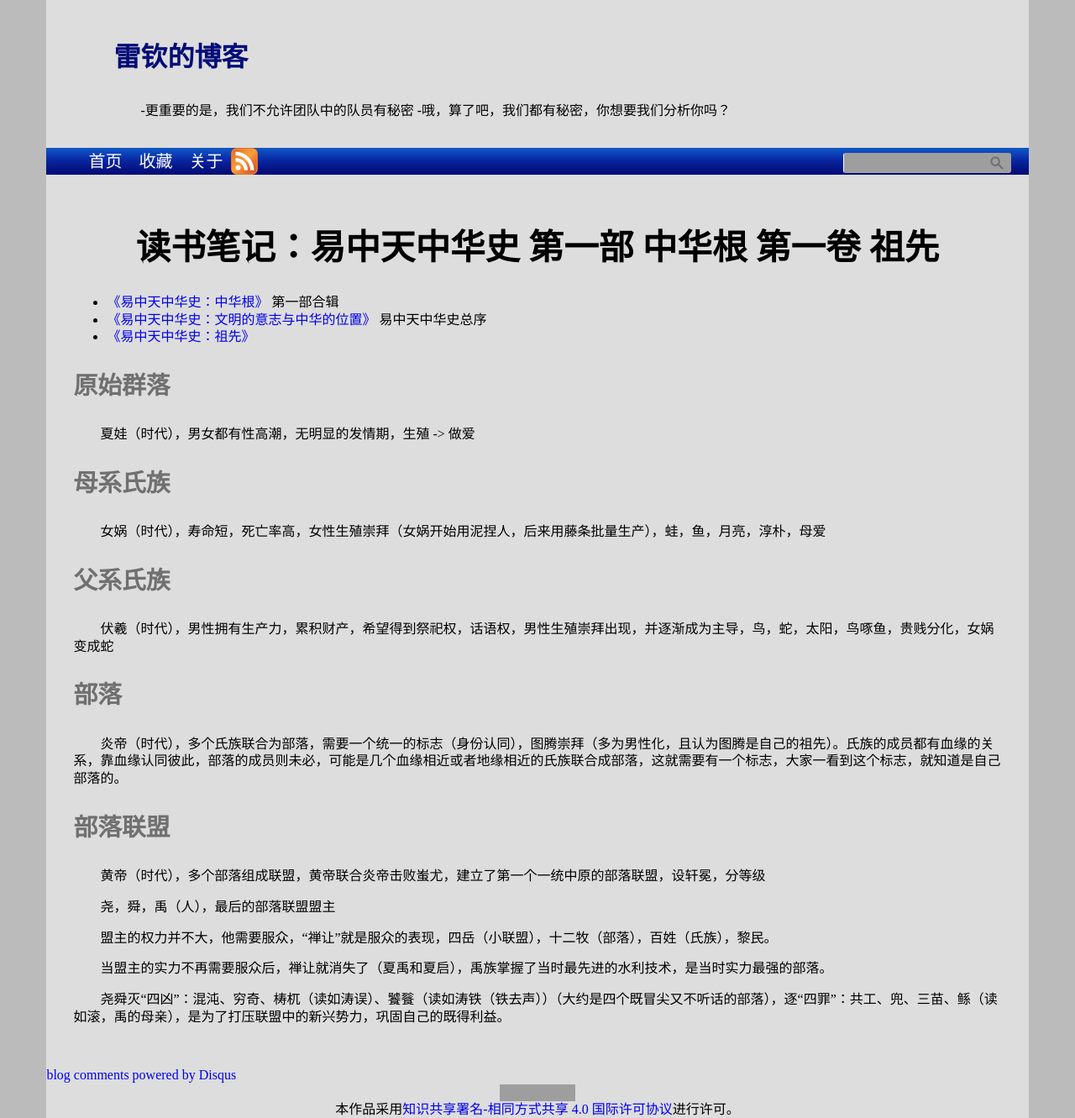
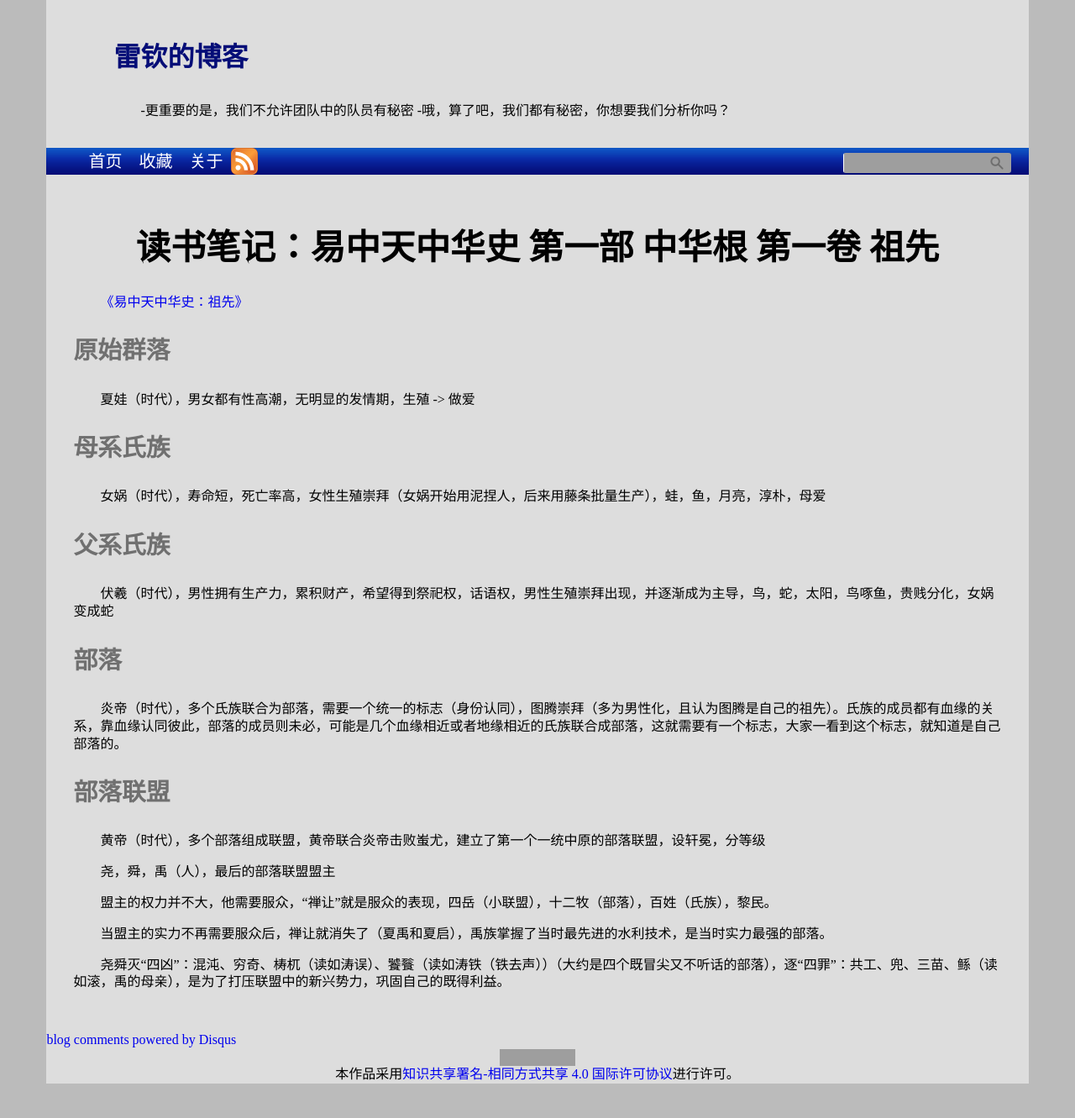
Before and after one commit to leiqin/leiqin.github.io, a Jekyll site: the page built from _posts/2015-08-03-读书笔记：易中天中华史第一部中华根第一卷祖先.markdown, in a window 1280 px wide. Shown: the whole page at 84% size. Built offline with Jekyll 4.4.1, drawn with Linux system fonts in a browser that asks for light colours; after the commit the page ends 1290 px from its top, so only the background shows below that; grey boxes are pictures that could not be loaded.

Commit message:
_ 小修改

```diff
--- a/_posts/2015-08-03-读书笔记：易中天中华史第一部中华根第一卷祖先.markdown
+++ b/_posts/2015-08-03-读书笔记：易中天中华史第一部中华根第一卷祖先.markdown
@@ -3,9 +3,7 @@ layout: post
 title: 读书笔记：易中天中华史 第一部 中华根 第一卷 祖先
 ---
 
-* [《易中天中华史：中华根》](http://read.douban.com/ebook/3836449/) 第一部合辑
-* [《易中天中华史：文明的意志与中华的位置》](http://read.douban.com/ebook/1142722/) 易中天中华史总序
-* [《易中天中华史：祖先》](http://read.douban.com/ebook/3806115/)
+[《易中天中华史：祖先》](http://read.douban.com/ebook/3806115/)
 
 ### 原始群落
 
--- a/_posts/2015-08-08-读书笔记：易中天中华史第三卷奠基者，你一定爱读的极简欧洲史.markdown
+++ b/_posts/2015-08-08-读书笔记：易中天中华史第三卷奠基者，你一定爱读的极简欧洲史.markdown
@@ -3,7 +3,8 @@ layout: post
 title: 读书笔记：易中天中华史 第三卷 奠基者，你一定爱读的极简欧洲史
 ---
 
-[《易中天中华史：奠基者》](http://read.douban.com/ebook/1144864/) [《你一定爱读的极简欧洲史》](http://read.douban.com/ebook/1362753/)
+* [《易中天中华史：奠基者》](http://read.douban.com/ebook/1144864/)
+* [《你一定爱读的极简欧洲史》](http://read.douban.com/ebook/1362753/)
 
 ### 从商到周
 
--- a/_posts/2015-08-11-读书笔记：易中天中华史第五卷从春秋到战国，中国史纲.markdown
+++ b/_posts/2015-08-11-读书笔记：易中天中华史第五卷从春秋到战国，中国史纲.markdown
@@ -3,7 +3,8 @@ layout: post
 title: 读书笔记：易中天中华史 第五卷 从春秋到战国，中国史纲
 ---
 
-[《易中天中华史：从春秋到战国》](http://read.douban.com/ebook/1898433/) [《中国史纲》](http://book.douban.com/subject/1055347/)
+* [《易中天中华史：从春秋到战国》](http://read.douban.com/ebook/1898433/)
+* [《中国史纲》](http://book.douban.com/subject/1055347/)
 
 ### 文化
 
--- a/_posts/2016-01-13-读书笔记：罗马帝国衰亡史.markdown
+++ b/_posts/2016-01-13-读书笔记：罗马帝国衰亡史.markdown
@@ -3,8 +3,8 @@ layout: post
 title: 读书笔记：罗马帝国衰亡史
 ---
 
-[《罗马帝国衰亡史》](http://book.douban.com/subject/1211052/)(D. M. 洛节编本) 爱德华·吉本
-[耶鲁大学公开课：中世纪早期史](http://open.163.com/special/opencourse/earlymiddleages.html) Paul Freedman
+* [《罗马帝国衰亡史》](http://book.douban.com/subject/1211052/)(D. M. 洛节编本) 爱德华·吉本
+* [耶鲁大学公开课：中世纪早期史](http://open.163.com/special/opencourse/earlymiddleages.html) Paul Freedman
 
 
 罗马疆域的扩张在共和国政府的统治时期，便已基本完成。后来的罗马皇帝绝大部分都只不过是坐享其成而已。
```
